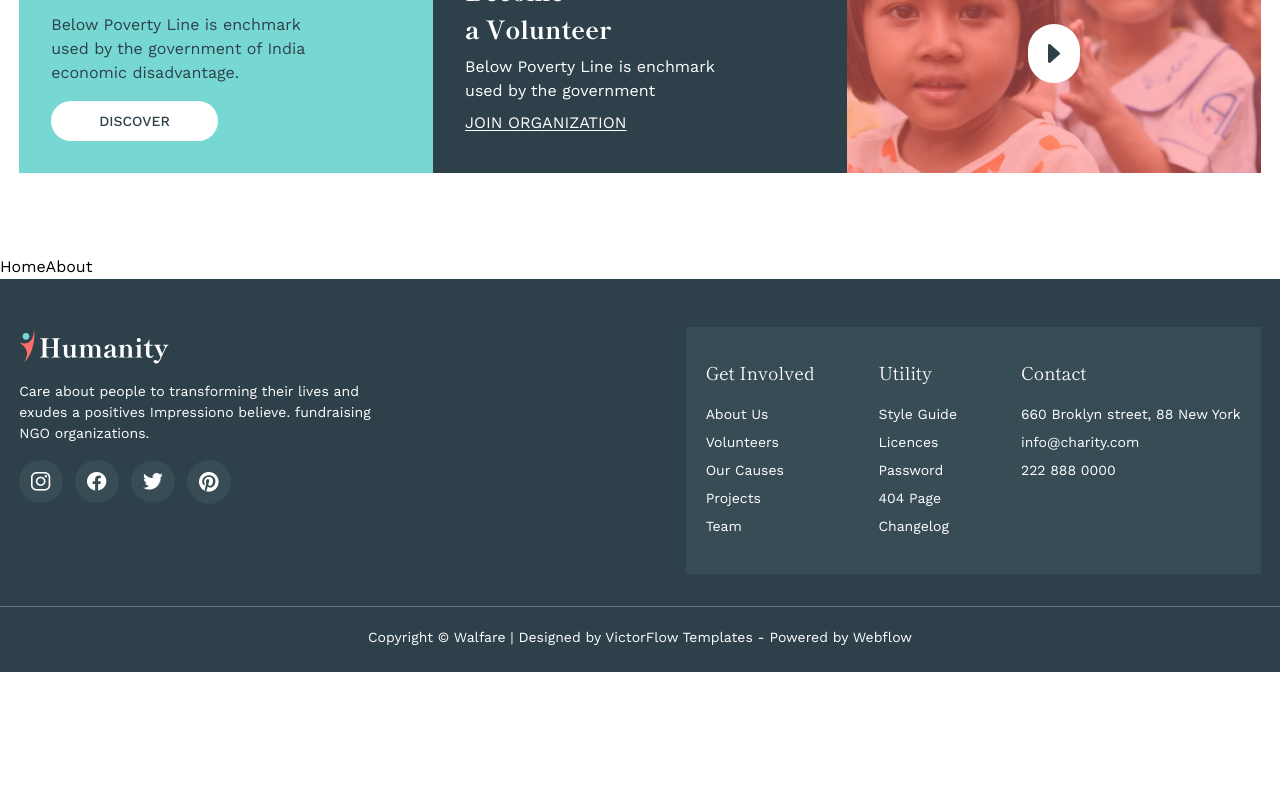
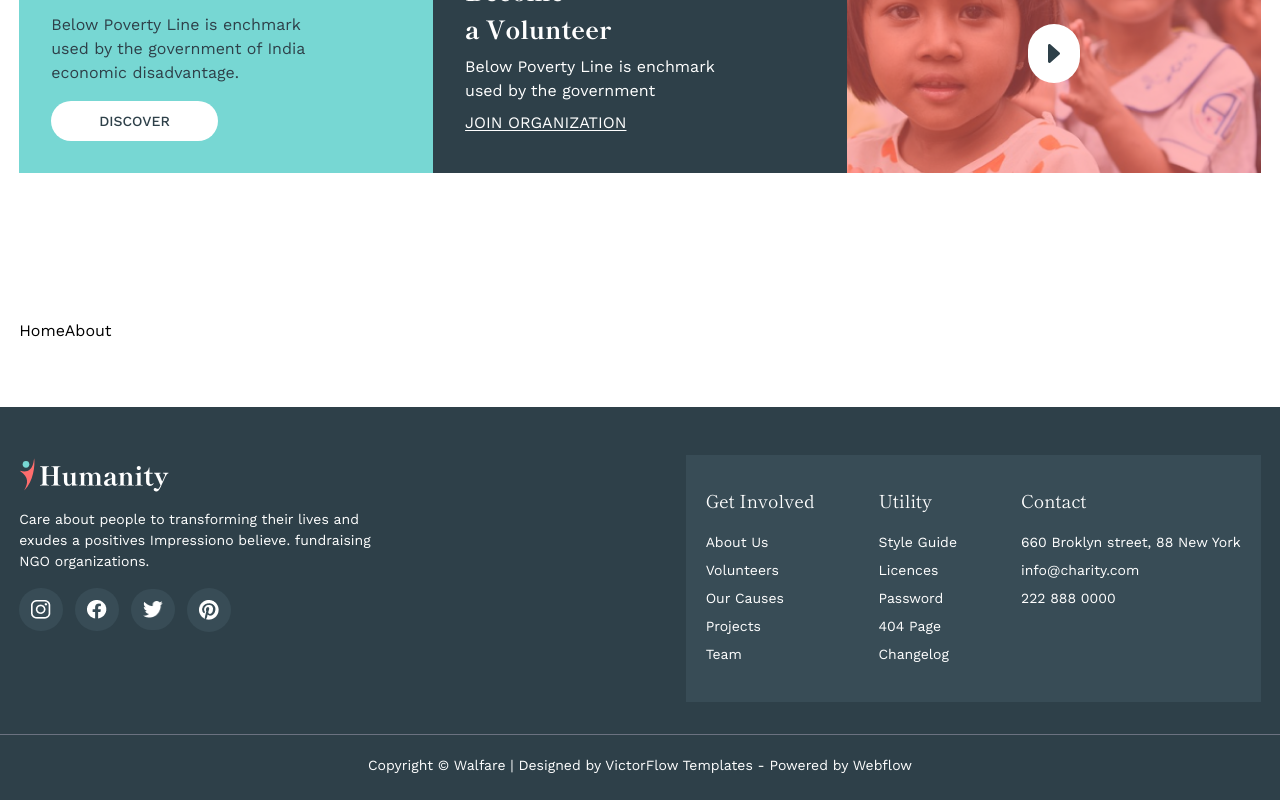
Before and after one commit to gpsimi/humanity_charity, a Next.js app: page / in a window 1280 px wide. Shown: the part 834-1634 px from the top of the page. Before the commit the page ends 1506 px from the top, so only its background shows below. Built offline with nearby package versions, Linux system fonts and the light colour scheme; a web font is replaced by a local one.

Commit message:
Update HomeAbout.tsx

```diff
--- a/components/sections/HomeSection/HomeAbout.tsx
+++ b/components/sections/HomeSection/HomeAbout.tsx
@@ -2,7 +2,11 @@ import React from 'react'
 
 const HomeAbout = () => {
   return (
-    <div>HomeAbout</div>
+    <section className='md:py-16 py-8'>
+      <div className='container mx-auto max-w-[1280px] '>
+        HomeAbout
+      </div>
+    </section>
   )
 }
 
```
